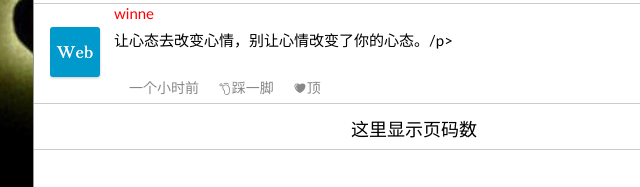
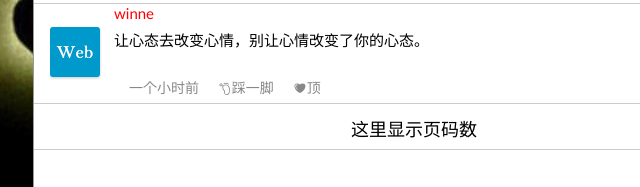
Before and after one commit to wxfwinne/wxfwinne.github.io, a plain HTML site: page message.htm in a window 1280 px wide. Shown: the part 571-758 px from the top of the page, 56-696 px from the left. Drawn offline with Linux system fonts and the light colour scheme.

Commit message:
Update message.htm

```diff
--- a/message.htm
+++ b/message.htm
@@ -110,7 +110,7 @@
                             </div>
                             <div class="comment-box">
                             <span style="color:Red;">winne</span>
-                               <p> 让心态去改变心情，别让心情改变了你的心态。/p>
+                               <p> 让心态去改变心情，别让心情改变了你的心态。</p>
                                 <div class="comment-bottom">
                                 <span>一个小时前</span>
                                 <span><i class="iconfont">&#xe60a;</i>踩一脚</span>
```
